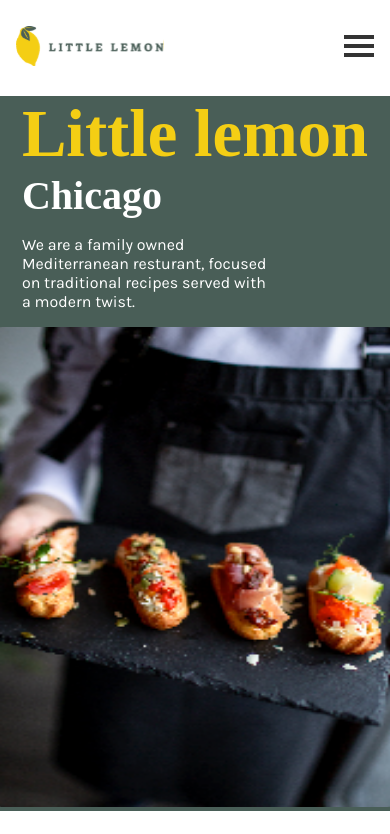
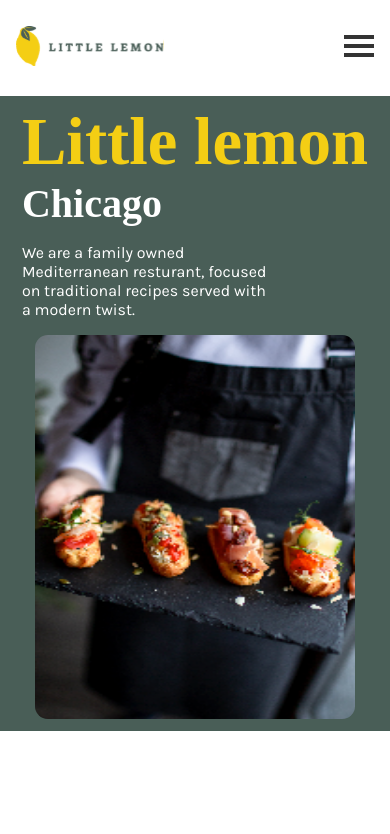
Before and after one commit to sabrinakj/little-lemon, a React (Create React App) app: page / in a window 390 px wide. Shown: the top 834 px of the page. Built offline with nearby package versions, Linux system fonts and the light colour scheme; a web font is replaced by a local one.

Commit message:
bug fix home mobile width

```diff
--- a/src/components/SectionBrochure.css
+++ b/src/components/SectionBrochure.css
@@ -34,8 +34,8 @@
  }
 
 .section-brochure img {
-  width: 25.60rem;
-  height: 30rem;
+  width: 20rem;
+  height: 24rem;
   border-radius: 0.8rem;
  }
 
@@ -53,6 +53,7 @@
   align-items: center;
   max-width: 53.75rem;
   margin: auto;
+  padding: 0.5rem;
 }
 
 .sec-brochure-text {
@@ -74,6 +75,8 @@
   }
 
   .section-brochure img {
+    width: 25.60rem;
+    height: 30rem;
     margin-top: 3rem;
   }
 }
--- a/src/pages/About.css
+++ b/src/pages/About.css
@@ -31,13 +31,13 @@
 }
 
 .about-img-one {
-  width: 48vw;
+  width: 43vw;
   height: 250px;
   object-fit: cover;
 }
 
 .about-img-two {
-  width: 48vw;
+  width: 43vw;
   height: 250px;
   object-fit: cover;
 }
```
